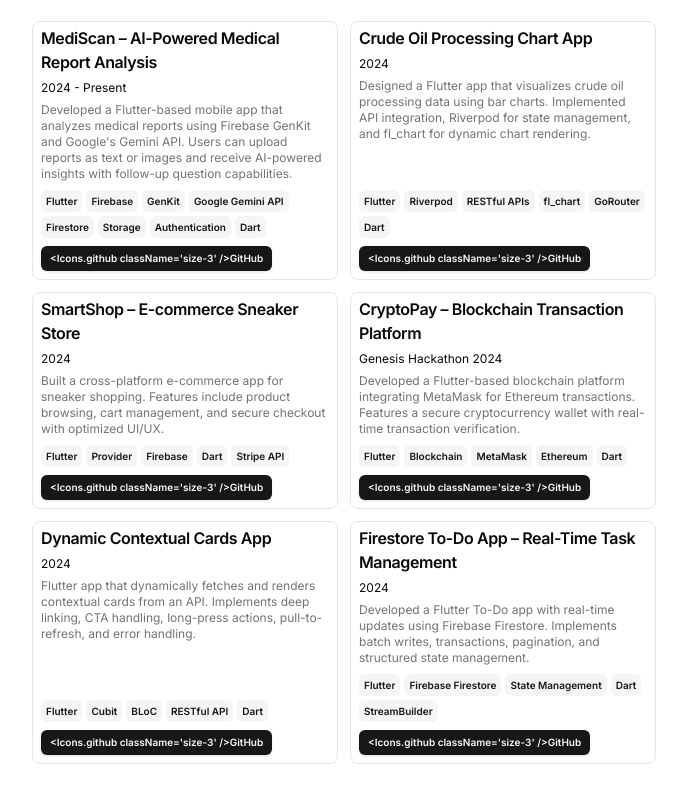
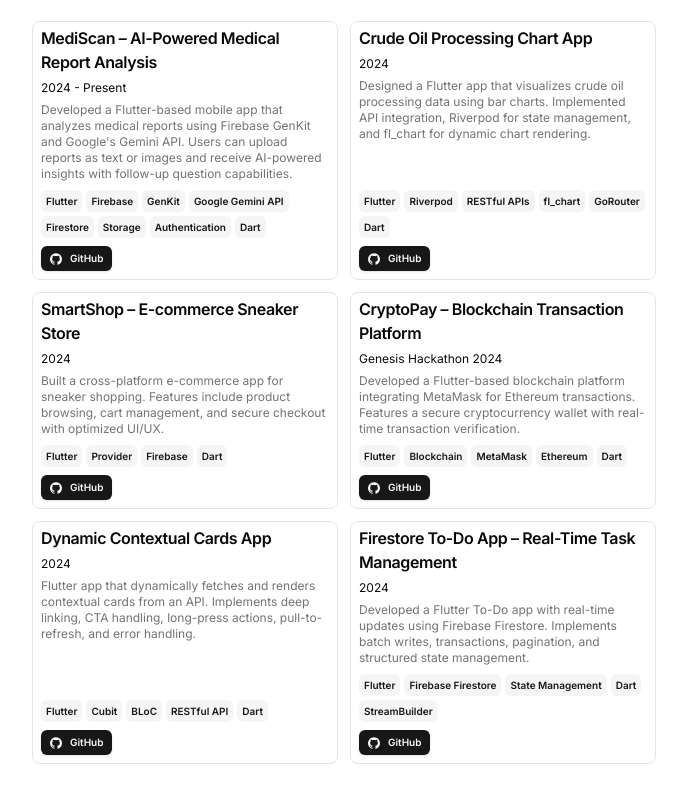
Before and after one commit to SharmaNityam/portfolio, a Next.js app: page / in a window 1280 px wide. Shown: the part 1282-2082 px from the top of the page, without its empty margins (296-983 px from the left). Built offline with nearby package versions, Linux system fonts and the light colour scheme.

Commit message:
Update resume.tsx

```diff
--- a/src/data/resume.tsx
+++ b/src/data/resume.tsx
@@ -149,7 +149,7 @@
       {
         type: "GitHub",
         href: "https://github.com/SharmaNityam/MediScan",
-        icon: "<Icons.github className='size-3' />",
+        icon: <Icons.github className='size-3' />,
       },
     ],
     image: "",
@@ -173,7 +173,7 @@
       {
         type: "GitHub",
         href: "https://github.com/SharmaNityam/crude-oil-processing-chart-app",
-        icon: "<Icons.github className='size-3' />",
+        icon: <Icons.github className='size-3' />,
       },
     ],
     image: "",
@@ -189,14 +189,13 @@
       "Flutter",
       "Provider",
       "Firebase",
-      "Dart",
-      "Stripe API"
+      "Dart"
     ],
     links: [
       {
         type: "GitHub",
         href: "https://github.com/SharmaNityam/Shopping-App-using-Flutter",
-        icon: "<Icons.github className='size-3' />",
+        icon: <Icons.github className='size-3' />,
       },
     ],
     image: "",
@@ -219,7 +218,7 @@
       {
         type: "GitHub",
         href: "https://github.com/SharmaNityam/CryptoWallet",
-        icon: "<Icons.github className='size-3' />",
+        icon: <Icons.github className='size-3' />,
       },
     ],
     image: "",
@@ -242,7 +241,7 @@
       {
         type: "GitHub",
         href: "https://github.com/SharmaNityam/fampay_assignment",
-        icon: "<Icons.github className='size-3' />",
+        icon: <Icons.github className='size-3' />,
       },
     ],
     image: "",
@@ -265,7 +264,7 @@
       {
         type: "GitHub",
         href: "https://github.com/SharmaNityam/firebase_todo",
-        icon: "<Icons.github className='size-3' />",
+        icon: <Icons.github className='size-3' />,
       },
     ],
     image: "",
```
